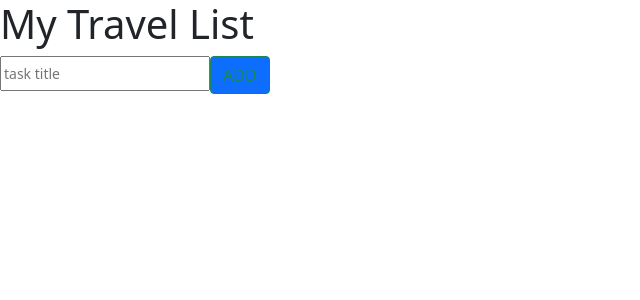
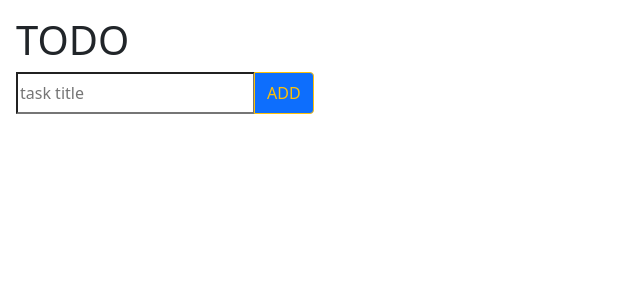
Before and after one commit to It-Shu/testovoe, a React (Create React App) app: page / in a window 1280 px wide. Shown: the top 300 px of the page, without its empty margins (0-640 px from the left). Built offline with nearby package versions, Linux system fonts and the light colour scheme.

Commit message:
upgrade func addTask and change some style

```diff
--- a/package.json
+++ b/package.json
@@ -14,6 +14,7 @@
     "@types/react-dom": "^17.0.0",
     "@types/uuid": "^8.3.0",
     "bootstrap": "^5.0.1",
+    "bootstrap-icons": "^1.5.0",
     "react": "^17.0.2",
     "react-bootstrap": "^1.6.1",
     "react-dom": "^17.0.2",
--- a/src/App.tsx
+++ b/src/App.tsx
@@ -14,16 +14,17 @@ function App() {
         setTask(newTasksList)
     }
 
-    // Функция добавление таски
+    // Функция добавление таски, при условии длинны title больше или равно 1 и меньше или равное 5 символам
     const addTask = (taskTitle: string) => {
         let newTask: TaskType = {id: v1(), title: taskTitle, isDone: false};
-        setTask([newTask, ...task])
+        if (newTask.title.length >= 1 && newTask.title.length <= 5) setTask([newTask, ...task])
+
     }
 
     return (
         <div>
             <Todo
-                title={'My Travel List'}
+                title={'TODO'}
                 tasks={task}
                 removeTask={removeTasks}
                 addTask={addTask}
--- a/src/Todo.tsx
+++ b/src/Todo.tsx
@@ -1,4 +1,4 @@
-import React, {ChangeEvent, useState, KeyboardEvent} from "react";
+import React, {useState} from "react";
 import {Button} from "react-bootstrap";
 import 'bootstrap/dist/css/bootstrap.min.css'
 
@@ -21,7 +21,7 @@ export const Todo = (props: TodoPropsType) => {
     const [taskTitle, setTaskTitle] = useState('')
 
     // Функция сохранения title  из инпута в Локальный Стейт
-    const onChangeTaskTitle = (event: ChangeEvent<HTMLInputElement>) => {
+    const onChangeTaskTitle = (event: React.ChangeEvent<HTMLInputElement>/*ChangeEvent<HTMLInputElement>*/) => {
         setTaskTitle(event.currentTarget.value)
     }
     // Функция добавление таски и затирание инпута после добавления
@@ -30,15 +30,17 @@ export const Todo = (props: TodoPropsType) => {
         setTaskTitle('')
     }
     // Функция добавления таски с помощью клавиши Enter
-    const onKeyPressAddTask = (event: KeyboardEvent<HTMLInputElement>) => {
+    const onKeyPressAddTask = (event: React.KeyboardEvent<HTMLInputElement>) => {
         if (event.key === "Enter") addTask()
     }
 
-    return <div>
-        <div>
+    return <div className='card-body w-50'>
+
         <h1>{props.title}</h1>
-
-            <input className="col-form-label-sm"
+        <div className='input-group mb-2'>
+            <input
+                type="text"
+                className="col-form-label -sm"
                 placeholder={'task title'}
                 value={taskTitle}
                 onChange={onChangeTaskTitle}
@@ -46,25 +48,31 @@ export const Todo = (props: TodoPropsType) => {
             />
 
             <Button
-                className="btn btn-outline-success" type="button"
+                type="button" className="btn btn-outline-warning"
                 onClick={addTask}>ADD</Button>
         </div>
+
         <ul>
             {/*Мапом создаем новый массив тасок и возвращием в виде title и кнопки удалить*/}
             {
                 props.tasks.map(t => {
-                    return <li key={t.id}>
-                    <span onClick={() => {
+                    return <div key={t.id}>
+                        <div className="custom-control custom-checkbox">
+                            <input type="checkbox" className="custom-control-input" id={t.title}/>
+                            <label className="custom-control-label" htmlFor={t.title}>{t.title}</label>
+                            {/* <span className="form-check-label"  onClick={() => {
                             // props.changeTaskStatus(t.isDone)
                         }
-                    }>{t.title}</span>
+                        }>{t.title}</span>*/}
+
                             <Button className="btn btn-outline-danger btn-sm" type="button"
                                     onClick={() => {
                                         props.removeTask(t.id)
                                     }
                                     }>X
                             </Button>
-                    </li>
+                        </div>
+                    </div>
                 })
             }
         </ul>
```
Also changed, not shown: 1 other file (tests, documents, lock files or other folders). Lines whose indentation alone changed are shown as unchanged.
